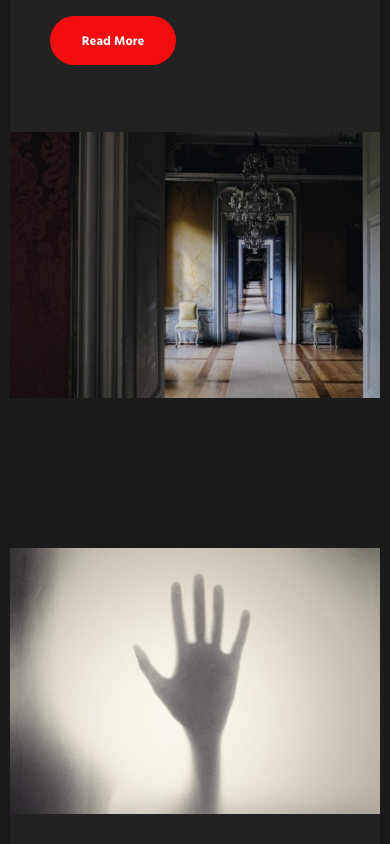
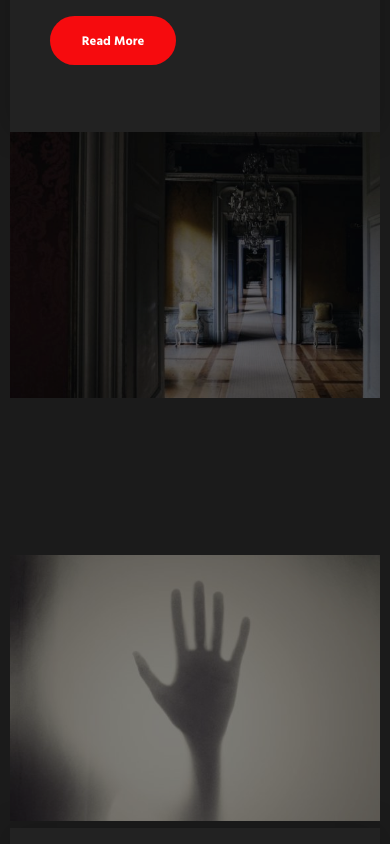
Before and after one commit to Da-nae/Escapium-website, a plain HTML site: page index.html in a window 390 px wide. Shown: the part 920-1764 px from the top of the page. Drawn offline with Linux system fonts and the light colour scheme; a web font is replaced by a local one.

Commit message:
Finsih responsive part of the index

```diff
--- a/index.html
+++ b/index.html
@@ -119,13 +119,19 @@
                         </a>
                     </div>
                 </div>
-                <img src="./resources/images/gallery/slide-2-557x400.jpg" alt="An open door that lets you see the inside of a house in an 1800's atmosphere." class="section-rooms__article__cover">
+                <div class="section-rooms__container-img">
+                    <img src="./resources/images/gallery/slide-2-557x400.jpg" alt="An open door that lets you see the inside of a house in an 1800's atmosphere." class="section-rooms__article__cover">
+                </div>
+
             </article>
 
             <!-- Second article -->
 
             <article class="section-rooms__article">
-                <img src="./resources/images/gallery/room-2-557x400.jpg" alt="An open door that lets you see the inside of a house in an 1800's atmosphere." class="section-rooms__article__cover">
+                <div class="section-rooms__container-img">
+                    <img src="./resources/images/gallery/room-2-557x400.jpg" alt="An open door that lets you see the inside of a house in an 1800's atmosphere." class="section-rooms__article__cover">
+                </div>
+
                 <div class="section-rooms__article--aside">
                     <div class="section-rooms__locker">
                         <img src="./resources/images/icons/icon_padlock_red.svg" class="section-rooms__icon">
@@ -181,7 +187,10 @@
                         </a>
                     </div>
                 </div>
-                <img src="./resources/images/gallery/room-3-557x400.jpg" alt="An open door that lets you see the inside of a house in an 1800's atmosphere." class="section-rooms__article__cover">
+                <div class="section-rooms__container-img">
+                    <img src="./resources/images/gallery/room-3-557x400.jpg" alt="An open door that lets you see the inside of a house in an 1800's atmosphere." class="section-rooms__article__cover">
+                </div>
+
             </article>
             <a href="#" class="button button--white">View All Rooms</a>
         </section>
--- a/resources/scss/pages/_home.scss
+++ b/resources/scss/pages/_home.scss
@@ -67,7 +67,7 @@ hr {
         align-items: baseline;
         hr {
             border: 1px solid white;
-            height: 2px;
+            height: 1px;
             width: 100px;
             margin: 0 0 20px 0;
             position: relative;
@@ -186,6 +186,18 @@ hr {
         font-family: "hind-bold";
         font-size: 2rem;
     }
+    &__cover {
+        filter: brightness(50%);
+        transition: 0.2s ease-in-out;
+    }
+    &__cover:hover {
+        filter: brightness(100%);
+        transform: scale(110%);
+        transition: 0.2s ease-in-out;
+    }
+}
+.section-rooms__container-img {
+    overflow: hidden;
 }
 .section-rooms__article--aside {
     background: $bg-color-medium;
@@ -213,8 +225,11 @@ hr {
     .section-rooms__article {
         flex-direction: column;
         &__cover {
-            width: 85%;
+            width: 100%;
         }
+    }
+    .section-rooms__container-img {
+        width: 85%;
     }
     .section-rooms__article--aside {
         width: 85%;
@@ -227,8 +242,11 @@ hr {
             margin-bottom: 50px;
         }
     }
+    .section-rooms__container-img {
+        width: 95%;
+    }
     .section-rooms__article__cover {
-        width: 95%;
+        width: 100%;
     }
     .section-rooms__article--aside {
         width: 95%;
```
Also changed, not shown: resources/scss/layout/_navbar.scss (+1 -8 lines), resources/css/style.css, 1 other file.
